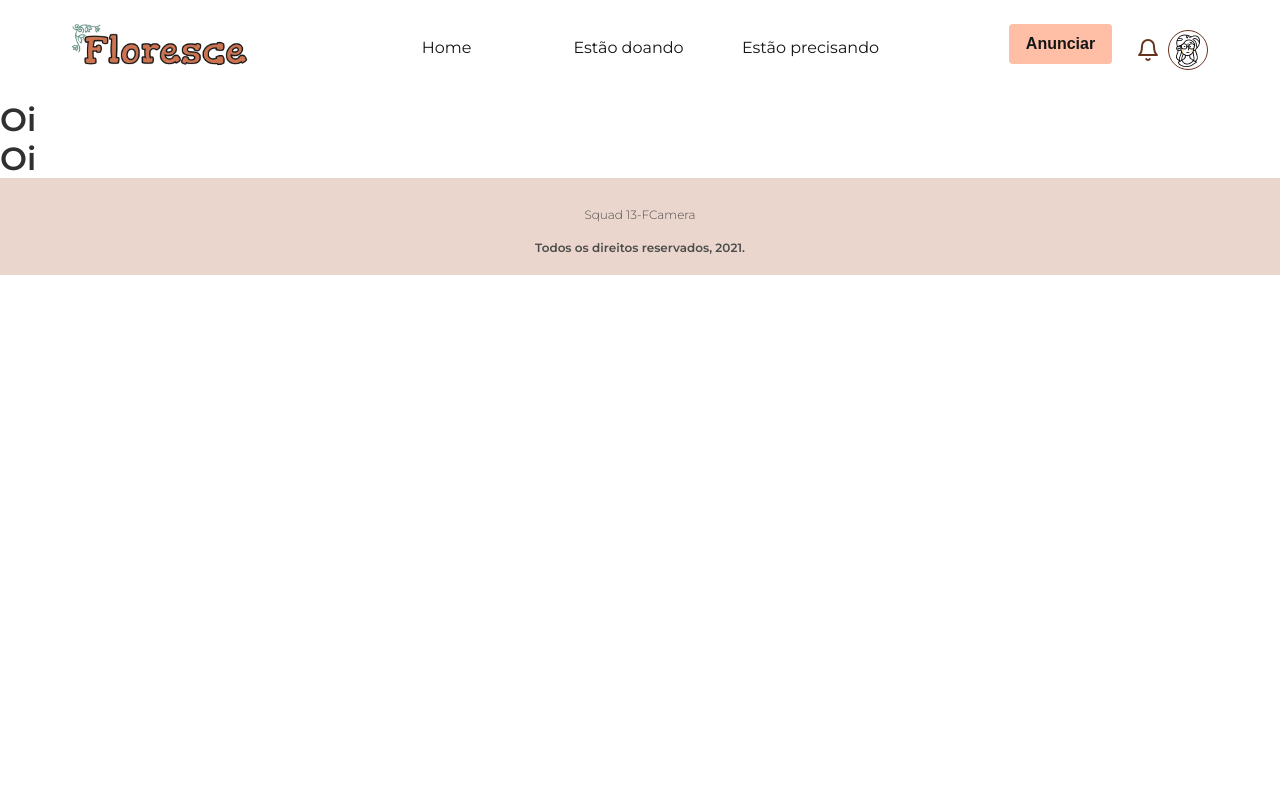
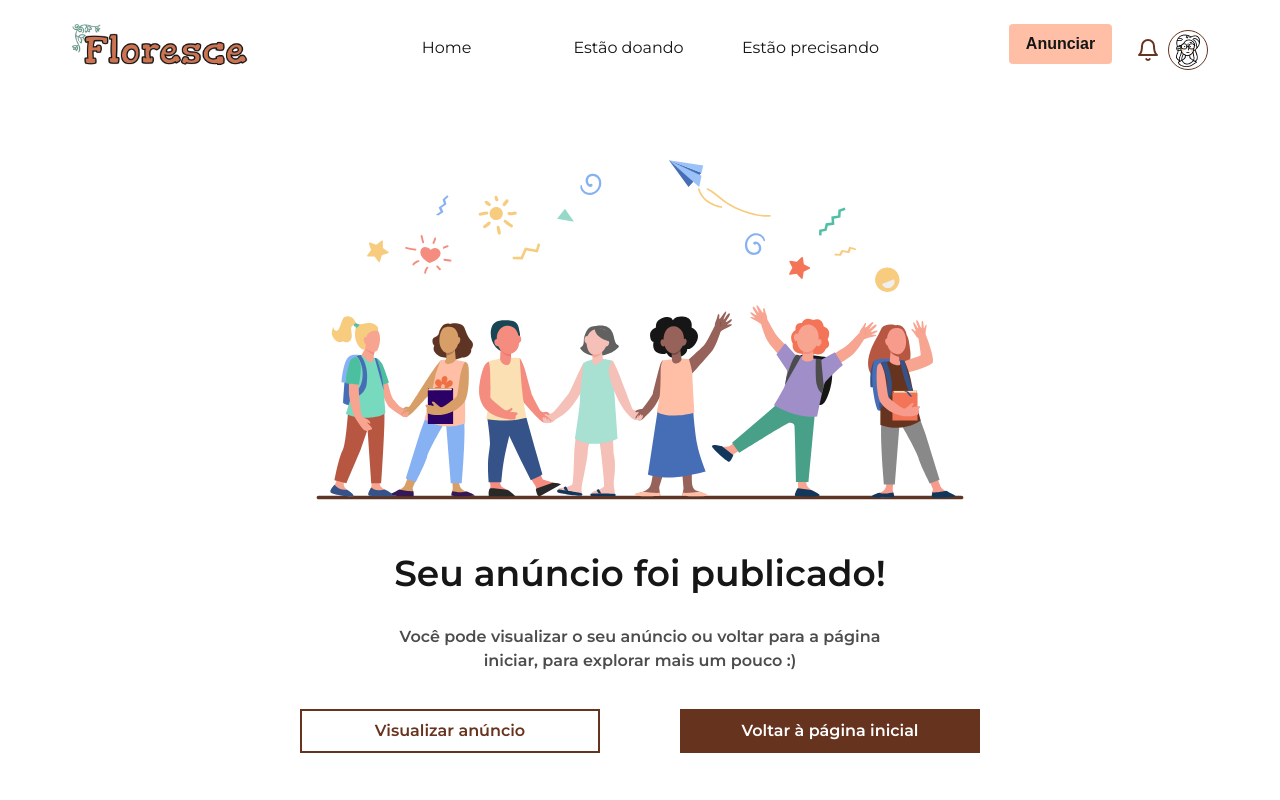
Before and after one commit to FCamara-Squad13/Mobile, a React (Create React App) app: page /publicado in a window 1280 px wide. Shown: the top 800 px of the page. Built offline with nearby package versions, Linux system fonts and the light colour scheme.

Commit message:
Finish Published page

```diff
--- a/src/pages/AnuncioPublicado/index.tsx
+++ b/src/pages/AnuncioPublicado/index.tsx
@@ -1,10 +1,33 @@
 import React from "react";
+import { Link } from "react-router-dom";
+
+import "./style.css";
+
+import criancasFelizes from "../../assets/images/criancas-felizes.svg";
 
 const AnuncioPublicado: React.FC = () => {
   return (
-    <div>
-      <h1>Oi</h1>
-      <h1>Oi</h1>
+    <div className="container">
+      <div className="published-content">
+        <img
+          className="published-ad-image"
+          src={criancasFelizes}
+          alt="Crianças felizes"
+        />
+        <h1 className="published-title">Seu anúncio foi publicado!</h1>
+        <p className="published-text">
+          Você pode visualizar o seu anúncio ou voltar para a página iniciar,
+          para explorar mais um pouco :)
+        </p>
+        <div className="published-buttons-wrapper">
+          <Link to="/detalhes" className="published-button">
+            Visualizar anúncio
+          </Link>
+          <Link to="/" className="published-button go-home-button">
+            Voltar à página inicial
+          </Link>
+        </div>
+      </div>
     </div>
   );
 };
--- /dev/null
+++ b/src/pages/AnuncioPublicado/style.css
@@ -0,0 +1,57 @@
+.published-content {
+  display: flex;
+  flex-direction: column;
+  align-items: center;
+  margin: 60px 0 147px;
+  text-align: center;
+}
+
+.published-ad-image {
+  max-width: 656px;
+  margin-bottom: 48px;
+}
+
+.published-title {
+  font-weight: 700;
+  font-size: 36px;
+  line-height: 43px;
+  color: var(--color-dark-secondary);
+  margin-bottom: 30px;
+}
+
+.published-text {
+  font-weight: 600;
+  font-size: 16px;
+  line-height: 24px;
+  color: var(--color-dark-primary);
+  margin-bottom: 36px;
+}
+
+.published-title,
+.published-text {
+  max-width: 500px;
+}
+
+.published-buttons-wrapper {
+  width: 100%;
+  max-width: 680px;
+  display: flex;
+  justify-content: space-between;
+}
+
+.published-button {
+  font-weight: 600;
+  font-size: 16px;
+  line-height: 24px;
+  color: var(--color-peach-darker);
+  text-decoration: none;
+  padding: 0.5em 0;
+  flex-grow: 1;
+  max-width: 300px;
+  border: 2.5px solid var(--color-peach-darker);
+}
+
+.go-home-button {
+  color: #FFFFFF;
+  background-color: var(--color-peach-darker);
+}
```
Also changed, not shown: src/assets/images/criancas-felizes.svg (added).
